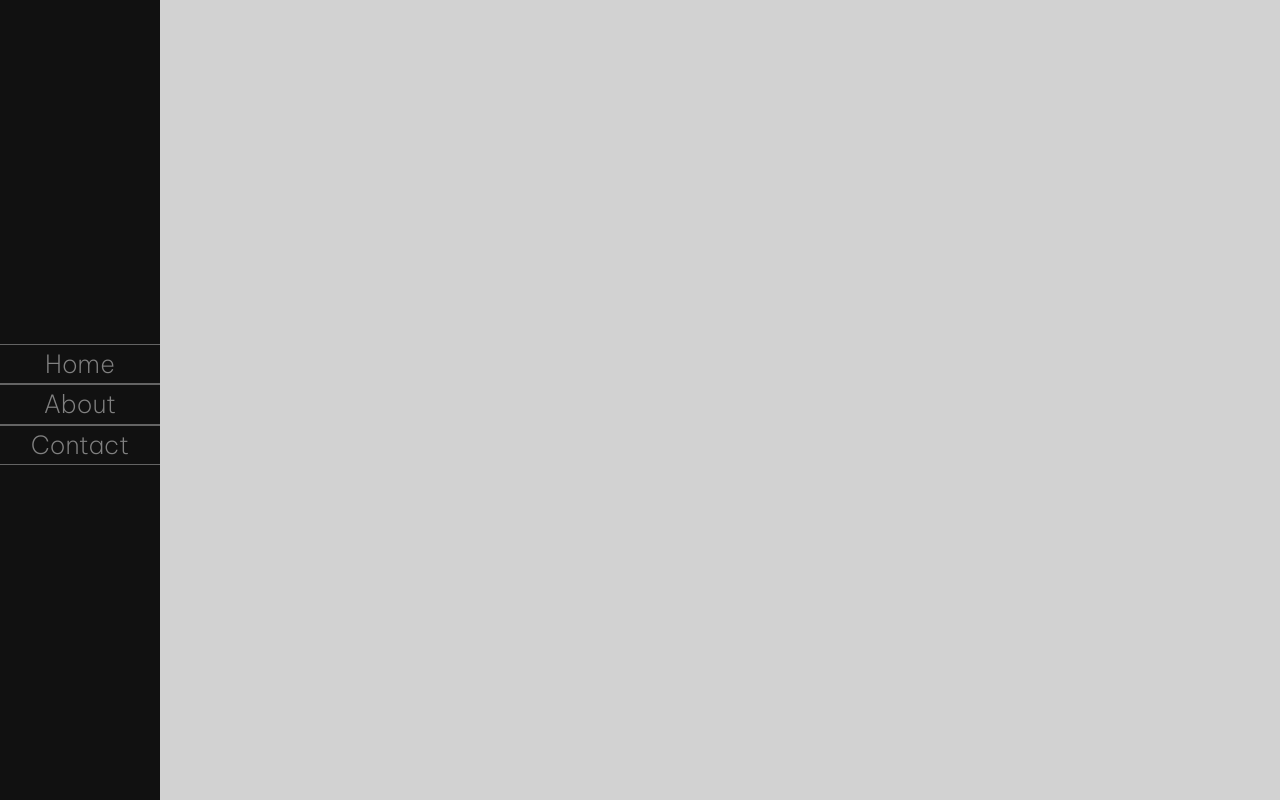
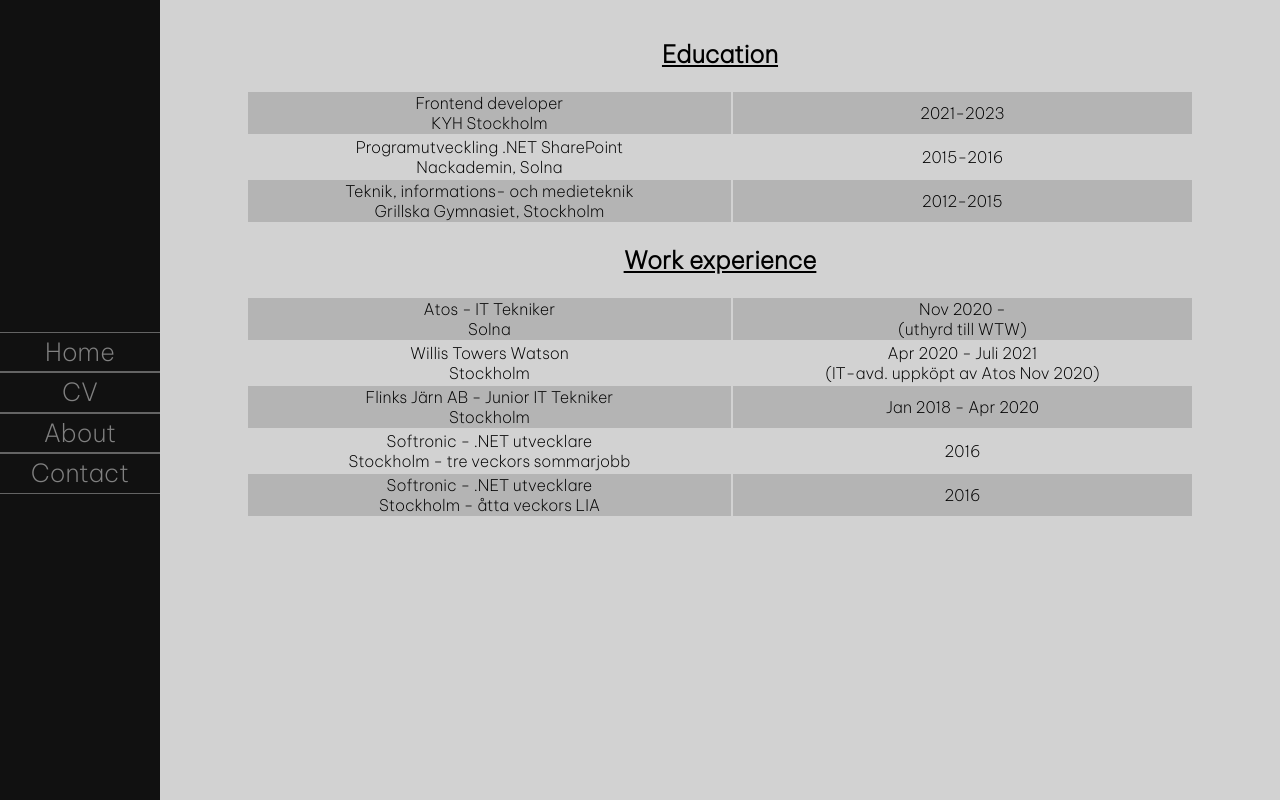
Before and after one commit to FredrikFalto/Portfolio-Inlamning-JS2, a React (Create React App) app: page /cv in a window 1280 px wide. Before the commit this address had no page. Built offline with nearby package versions, Linux system fonts and the light colour scheme.

Commit message:
Added profile picture and some finishing touches

```diff
--- a/public/styles.css
+++ b/public/styles.css
@@ -14,7 +14,7 @@
     top: 0;
     left: 0;
     background-color: #111;
-    padding-top: 43vh;
+    padding-top: 41.5vh;
 }
 
 .main-menu-nav a {
@@ -99,6 +99,7 @@
     text-decoration: none;
     color: black;
     justify-items: center;
+    font-size: 18px;
 }
 
 .bg {
@@ -144,12 +145,20 @@
     grid-column: auto/span 4;
 }
 
+.col-4 img {
+    width: 80%;
+}
+
 .col-6 {
     grid-column: auto/span 6;
 }
 
 .col-8 {
     grid-column: auto/span 8;
+}
+
+.col-6 p {
+    font-size: 18px;
 }
 
 .col-12 {
@@ -164,7 +173,8 @@
     margin-left: auto;
 }
 
-table, th {
+table,
+th {
     width: 100%;
     text-align: center;
 }
@@ -232,4 +242,12 @@
     .grid {
         margin-left: 1rem;
     }
+
+    .col-6 {
+        grid-column: auto/span 12;
+    }
+
+    .col-4 {
+        grid-column: auto/span 12;
+    }
 }
--- a/src/components/About.jsx
+++ b/src/components/About.jsx
@@ -20,60 +20,21 @@
                 <div className="col-12">
                     <div>
                         <h1>About me</h1>
-                        <p>Hi! My name is Fredrik Fältö. I am 25 years old and live in Trosa, about 1 hour south of Stockholm. In my spare time I mostly play video games or watch/play sports. In the summers I spend most of my time on the golf course (not at all sad that we live just 10 minutes away 😌) and in the winters I try to go skiing as much as possible. I also love Manchester United and watch pretty much every game every season. In the last couple of years I have taken an interest in Formula 1.</p>
                     </div>
                 </div>
 
-                <div className="col-12">
-                    <table>
-                        <tr>
-                            <th colSpan={2}>
-                                <h2><u>Education</u></h2>
-                            </th>
-                        </tr>
-                        <tr>
-                            <td className="dark">Frontend developer <br /> KYH Stockholm</td>
-                            <td className="dark">2021-2023</td>
-                        </tr>
+                <div className="col-4">
+                    <img src="./img/ProfilePicture.png" alt="Test" />
+                </div>
 
-                        <tr>
-                            <td>Programutveckling .NET SharePoint <br /> Nackademin, Solna</td>
-                            <td>2015-2016</td>
-                        </tr>
-                        <tr>
-                            <td className="dark">Teknik, informations- och medieteknik <br /> Grillska Gymnasiet, Stockholm</td>
-                            <td className="dark">2012-2015</td>
-                        </tr>
-                        <tr>
-                            <th colSpan={2}>
-                                <h2><u>Work experience</u></h2>
-                            </th>
-                        </tr>
-                        <tr>
-                            <td>Atos - IT Tekniker <br />Solna</td>
-                            <td>Nov 2020 - <br />(uthyrd till WTW)</td>
-                        </tr>
-                        <tr>
-                            <td>Willis Towers Watson <br />Stockholm</td>
-                            <td>Apr 2020 - Juli 2021 <br />(via Atos från Nov 2020)</td>
-                        </tr>
-                        <tr>
-                            <td>Flinks Järn AB - Junior IT Tekniker <br />Stockholm</td>
-                            <td>Jan 2018 - Apr 2020</td>
-                        </tr>
-                        <tr>
-                            <td>Softronic - .NET utvecklare <br />Stockholm - tre veckors sommarjobb</td>
-                            <td>2016</td>
-                        </tr>
-                        <tr>
-                            <td>Softronic - .NET utvecklare <br />Stockholm - åtta veckors LIA</td>
-                            <td>2016</td>
-                        </tr>
-                    </table>
+                <div className="col-6">
+                    <p>
+                        Hello! My name is Fredrik Fältö. I am a 25 year old front end developer student living in Trosa, Sweden. Kid, I've flown from one side of this galaxy to the other. I've seen a lot of strange stuff, but I've never seen anything to make me believe there's one all-powerful Force controlling everything. There's no mystical energy field that controls my destiny. It's all a lot of simple tricks and nonsense. The plans you refer to will soon be back in our hands.
+                    </p>
                 </div>
 
                 <div className="col-12 repoList">
-                    <h3>My Repositories:</h3>
+                    <h3>Feel free to check out any of my GitHub Repositories:</h3>
                     {repos && <Repositories repos={repos} />}
                 </div>
             </div>
--- a/src/components/App.jsx
+++ b/src/components/App.jsx
@@ -4,6 +4,7 @@
 import Main from "./Main"
 import Contact from "./Contact"
 import About from './About'
+import CV from './CV'
 
 const App = () => {
     return (
@@ -11,6 +12,7 @@
             <Navbar />
             <Routes>
                 <Route path="" element={<Main />} />
+                <Route path="/cv" element={<CV />} />
                 <Route path="/about" element={<About />} />
                 <Route path="/contact" element={<Contact />} />
             </Routes>
--- /dev/null
+++ b/src/components/CV.jsx
@@ -0,0 +1,92 @@
+import React from "react";
+
+const CV = () => {
+    return (
+        <div className="container">
+            <div className="grid">
+                <div className="col-12">
+                    <table>
+                        <tr>
+                            <th colSpan={2}>
+                                <h2>
+                                    <u>Education</u>
+                                </h2>
+                            </th>
+                        </tr>
+                        <tr>
+                            <td className="dark">
+                                Frontend developer <br /> KYH Stockholm
+                            </td>
+                            <td className="dark">2021-2023</td>
+                        </tr>
+
+                        <tr>
+                            <td>
+                                Programutveckling .NET SharePoint <br />{" "}
+                                Nackademin, Solna
+                            </td>
+                            <td>2015-2016</td>
+                        </tr>
+                        <tr>
+                            <td className="dark">
+                                Teknik, informations- och medieteknik <br />{" "}
+                                Grillska Gymnasiet, Stockholm
+                            </td>
+                            <td className="dark">2012-2015</td>
+                        </tr>
+                        <tr>
+                            <th colSpan={2}>
+                                <h2>
+                                    <u>Work experience</u>
+                                </h2>
+                            </th>
+                        </tr>
+                        <tr>
+                            <td>
+                                Atos - IT Tekniker <br />
+                                Solna
+                            </td>
+                            <td>
+                                Nov 2020 - <br />
+                                (uthyrd till WTW)
+                            </td>
+                        </tr>
+                        <tr>
+                            <td>
+                                Willis Towers Watson <br />
+                                Stockholm
+                            </td>
+                            <td>
+                                Apr 2020 - Juli 2021 <br />
+                                (IT-avd. uppköpt av Atos Nov 2020)
+                            </td>
+                        </tr>
+                        <tr>
+                            <td>
+                                Flinks Järn AB - Junior IT Tekniker <br />
+                                Stockholm
+                            </td>
+                            <td>Jan 2018 - Apr 2020</td>
+                        </tr>
+                        <tr>
+                            <td>
+                                Softronic - .NET utvecklare <br />
+                                Stockholm - tre veckors sommarjobb
+                            </td>
+                            <td>2016</td>
+                        </tr>
+                        <tr>
+                            <td>
+                                Softronic - .NET utvecklare <br />
+                                Stockholm - åtta veckors LIA
+                            </td>
+                            <td>2016</td>
+                        </tr>
+                    </table>
+                </div>
+            </div>
+        </div>
+    );
+};
+
+export default CV;
--- a/src/components/Navbar.jsx
+++ b/src/components/Navbar.jsx
@@ -7,6 +7,9 @@
                 <ul>
                     <li>
                         <a href="/">Home</a>
+                    </li>
+                    <li>
+                        <a href="/cv">CV</a>
                     </li>
                     <li>
                         <a href="/about">About</a>
--- a/src/components/Repositories.jsx
+++ b/src/components/Repositories.jsx
@@ -7,7 +7,7 @@
         <ul>
             {repos.repos.map((repo) => (
                 <li key={repo.id}>
-                    <a target={"_blank"} href={repo.svn_url}>
+                    <a target={"_blank"} rel="noreferrer" href={repo.svn_url}>
                         {repo.name}
                     </a>
                 </li>
```
Also changed, not shown: public/img/ProfilePicture.png (added), public/img/profile.jpg (added).
